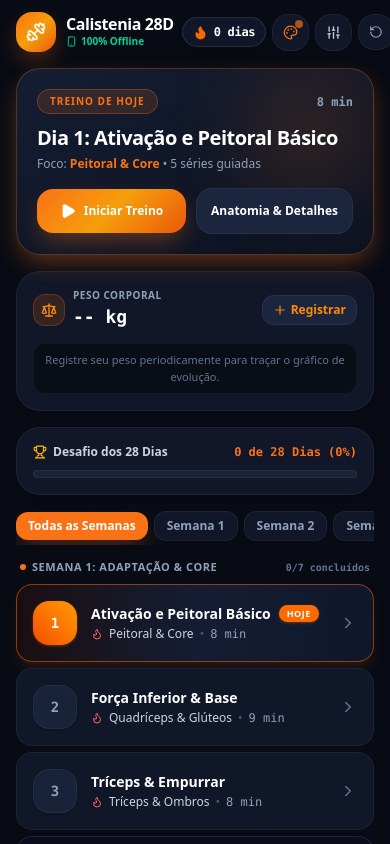
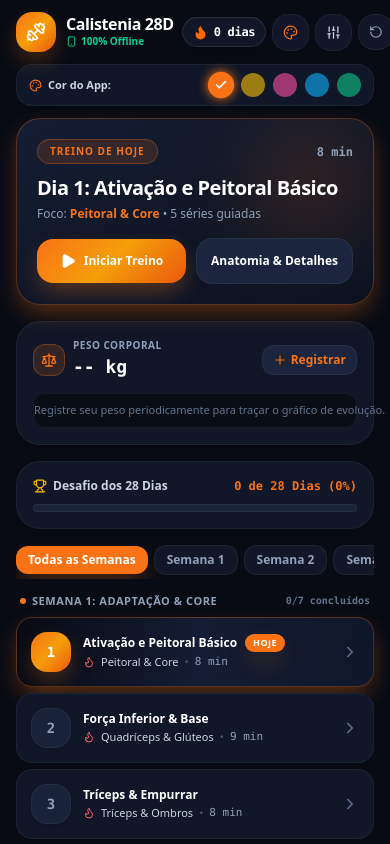
Before and after one commit to heverton-dev/calistenia-28-dias, a React (Vite) app: page / in a window 390 px wide. Shown: the top 844 px of the page. Built offline with nearby package versions, Linux system fonts and the light colour scheme.

Commit message:
feat(ui): dynamic theme switcher, zero-scrollbar, immune mobile timer and responsive single-line cards

```diff
--- a/src/App.tsx
+++ b/src/App.tsx
@@ -9,7 +9,15 @@ import { WorkoutPlayer } from './components/WorkoutPlayer';
 import { WeightTracker } from './components/WeightTracker';
 import { SettingsModal } from './components/SettingsModal';
 import { ThemeSelectorModal } from './components/ThemeSelectorModal';
-import { Flame, Trophy, Play, RotateCcw, Smartphone, Dumbbell, ShieldCheck, Sliders, Palette } from 'lucide-react';
+import { Flame, Trophy, Play, RotateCcw, Smartphone, Dumbbell, ShieldCheck, Sliders, Palette, Check } from 'lucide-react';
+
+const QUICK_THEMES: { id: AppTheme; hex: string; label: string }[] = [
+  { id: 'orange', hex: '#f97316', label: 'Laranja' },
+  { id: 'yellow', hex: '#eab308', label: 'Amarelo' },
+  { id: 'pink', hex: '#ec4899', label: 'Rosa' },
+  { id: 'blue', hex: '#0ea5e9', label: 'Azul' },
+  { id: 'green', hex: '#10b981', label: 'Verde' }
+];
 
 export default function App() {
   const [progress, setProgress] = useState<UserProgress>(loadProgress());
@@ -78,6 +86,8 @@ export default function App() {
     }
   };
 
+  const currentActiveTheme = progress.theme || 'orange';
+
   if (activeWorkout) {
     return (
       <WorkoutPlayer
@@ -97,7 +107,7 @@ export default function App() {
       {/* Main Container */}
       <main className="w-full max-w-md px-4 pt-3 z-10">
         {/* Header Superior Esportivo */}
-        <header className="flex items-center justify-between mb-4 flex-nowrap gap-2">
+        <header className="flex items-center justify-between mb-3 flex-nowrap gap-2">
           <div className="flex items-center gap-2.5 shrink-0">
             <div className="w-10 h-10 rounded-2xl bg-theme-gradient text-white flex items-center justify-center font-black shadow-theme shrink-0">
               <Dumbbell size={20} />
@@ -117,11 +127,11 @@ export default function App() {
               <span className="text-xs font-black font-mono tracking-tight text-white whitespace-nowrap">{progress.currentStreak} dias</span>
             </div>
 
-            {/* Botão de Paleta de Cores */}
+            {/* Botão de Paleta Completa */}
             <button
               onClick={() => setShowThemeModal(true)}
               className="p-2.5 rounded-2xl bg-[#111728] text-slate-300 hover:text-white border border-white/5 active:scale-90 transition-transform relative shrink-0"
-              title="Trocar Cor do Aplicativo (Amarelo, Rosa, Azul, Verde, Laranja)"
+              title="Paleta de Cores"
               aria-label="Cores"
             >
               <Palette size={15} className="text-theme" />
@@ -148,6 +158,38 @@ export default function App() {
             </button>
           </div>
         </header>
+
+        {/* Seletor Rápido de Cores (1 Toque Direto no Dashboard) */}
+        <section className="flex items-center justify-between px-3 py-2 mb-3 bg-[#101728] rounded-2xl border border-white/5 flex-nowrap shadow-sm">
+          <span className="text-[11px] font-bold text-slate-300 flex items-center gap-1.5 whitespace-nowrap shrink-0">
+            <Palette size={13} className="text-theme" />
+            Cor do App:
+          </span>
+          <div className="flex items-center gap-2 shrink-0">
+            {QUICK_THEMES.map(t => {
+              const isActive = currentActiveTheme === t.id;
+              return (
+                <button
+                  key={t.id}
+                  onClick={() => handleSelectTheme(t.id)}
+                  className={`w-6 h-6 rounded-full transition-all active:scale-90 flex items-center justify-center shrink-0 ${
+                    isActive
+                      ? 'scale-110 ring-2 ring-white shadow-lg'
+                      : 'opacity-65 hover:opacity-100 hover:scale-105'
+                  }`}
+                  style={{
+                    backgroundColor: t.hex,
+                    boxShadow: isActive ? `0 0 10px ${t.hex}` : undefined
+                  }}
+                  title={`Mudar para cor ${t.label}`}
+                  aria-label={`Mudar para cor ${t.label}`}
+                >
+                  {isActive && <Check size={12} className="text-white stroke-[3]" />}
+                </button>
+              );
+            })}
+          </div>
+        </section>
 
         {/* Card Principal: Treino Recomendado de Hoje (Estilo BetterMe Pro) */}
         <section className="relative overflow-hidden p-5 sm:p-6 rounded-3xl bg-gradient-to-br from-[#141d33] via-[#101728] to-[#0c1220] border border-theme-subtle shadow-theme mb-4">
@@ -300,6 +342,8 @@ export default function App() {
       {showSettings && (
         <SettingsModal
           settings={progress.settings}
+          currentTheme={currentActiveTheme}
+          onSelectTheme={handleSelectTheme}
           onUpdateSettings={handleUpdateSettings}
           onClose={() => setShowSettings(false)}
         />
@@ -308,7 +352,7 @@ export default function App() {
       {/* Modal de Seleção de Cores do Aplicativo */}
       {showThemeModal && (
         <ThemeSelectorModal
-          currentTheme={progress.theme || 'orange'}
+          currentTheme={currentActiveTheme}
           onSelectTheme={handleSelectTheme}
           onClose={() => setShowThemeModal(false)}
         />
--- a/src/components/DayCard.tsx
+++ b/src/components/DayCard.tsx
@@ -12,9 +12,9 @@ export function DayCard({ day, isCompleted, isCurrent, onClick }: DayCardProps)
   return (
     <button
       onClick={onClick}
-      className={`relative w-full text-left p-4 rounded-2xl transition-all duration-200 border flex items-center justify-between group active:scale-[0.98] ${
+      className={`relative w-full text-left p-3.5 sm:p-4 rounded-2xl transition-all duration-200 border flex items-center justify-between group active:scale-[0.98] ${
         isCurrent
-          ? 'bg-gradient-to-r from-orange-950/30 via-[#141d33] to-[#0f172a] border-orange-500/50 shadow-lg shadow-orange-500/10'
+          ? 'bg-gradient-to-r from-theme-subtle via-[#141d33] to-[#0f172a] border-theme-subtle shadow-theme'
           : isCompleted
           ? 'bg-[#0c1220]/80 border-emerald-500/30'
           : day.isRestDay
@@ -22,55 +22,56 @@ export function DayCard({ day, isCompleted, isCurrent, onClick }: DayCardProps)
           : 'bg-[#101728] border-white/5 hover:border-white/10'
       }`}
     >
-      <div className="flex items-center gap-3.5">
+      <div className="flex items-center gap-3 min-w-0 flex-1 mr-2">
         {/* Marcador do Dia / Status */}
         <div
-          className={`w-11 h-11 rounded-2xl flex items-center justify-center font-black text-sm transition-all shadow-sm ${
+          className={`w-10 h-10 sm:w-11 sm:h-11 rounded-2xl flex items-center justify-center font-black text-sm transition-all shadow-sm shrink-0 ${
             isCompleted
               ? 'bg-emerald-500/20 text-emerald-400 border border-emerald-500/40 shadow-emerald-500/10'
               : isCurrent
-              ? 'bg-gradient-to-tr from-orange-600 to-amber-500 text-white shadow-lg shadow-orange-500/30'
+              ? 'bg-theme-gradient text-white shadow-theme'
               : day.isRestDay
               ? 'bg-purple-500/15 text-purple-300 border border-purple-500/25'
               : 'bg-[#182238] text-slate-400 border border-white/5'
           }`}
         >
           {isCompleted ? (
-            <Check size={20} strokeWidth={3} />
+            <Check size={18} strokeWidth={3} />
           ) : day.isRestDay ? (
-            <Moon size={18} />
+            <Moon size={16} />
           ) : (
             <span className="font-mono">{day.dayNumber}</span>
           )}
         </div>
 
-        <div>
-          <div className="flex items-center gap-2">
-            <span className="text-sm font-black text-white group-hover:text-orange-400 transition-colors">
+        {/* Informações Centrais - Blindadas Contra Quebra */}
+        <div className="min-w-0 flex-1">
+          <div className="flex items-center gap-2 flex-nowrap">
+            <span className="text-xs sm:text-sm font-black text-white group-hover:text-theme transition-colors whitespace-nowrap truncate">
               {day.title}
             </span>
             {isCurrent && !isCompleted && (
-              <span className="text-[9px] font-black uppercase tracking-wider px-2 py-0.5 rounded-full bg-orange-500 text-white shadow-sm shadow-orange-500/30">
+              <span className="text-[9px] font-black uppercase tracking-wider px-2 py-0.5 rounded-full bg-theme text-white shadow-theme whitespace-nowrap shrink-0">
                 Hoje
               </span>
             )}
           </div>
-          <span className="text-xs text-slate-400 flex items-center gap-1.5 mt-0.5">
+          <div className="text-[11px] text-slate-400 flex items-center gap-1.5 mt-0.5 flex-nowrap overflow-hidden">
             {day.isRestDay ? (
-              <span className="text-purple-300 font-medium">Recuperação Muscular</span>
+              <span className="text-purple-300 font-medium whitespace-nowrap truncate">Recuperação Muscular</span>
             ) : (
               <>
-                <Flame size={12} className="text-red-400" />
-                <span className="text-slate-300">{day.focus}</span>
-                <span className="text-slate-600">•</span>
-                <span className="font-mono text-slate-400">{day.estimatedMinutes} min</span>
+                <Flame size={12} className="text-red-400 shrink-0" />
+                <span className="text-slate-300 whitespace-nowrap truncate">{day.focus}</span>
+                <span className="text-slate-600 shrink-0">•</span>
+                <span className="font-mono text-slate-400 whitespace-nowrap shrink-0">{day.estimatedMinutes} min</span>
               </>
             )}
-          </span>
+          </div>
         </div>
       </div>
 
-      <div className="flex items-center text-slate-500 group-hover:text-white transition-colors">
+      <div className="flex items-center text-slate-500 group-hover:text-white transition-colors shrink-0">
         <ChevronRight size={18} />
       </div>
     </button>
--- a/src/components/WeightTracker.tsx
+++ b/src/components/WeightTracker.tsx
@@ -69,26 +69,26 @@ export function WeightTracker({ history, onSaveWeight }: WeightTrackerProps) {
   return (
     <div className="bg-[#111728] p-4 rounded-3xl border border-white/5 shadow-md">
       {/* Top Header */}
-      <div className="flex items-center justify-between mb-3">
-        <div className="flex items-center gap-2">
-          <div className="w-8 h-8 rounded-xl bg-orange-500/15 text-orange-400 flex items-center justify-center border border-orange-500/25">
+      <div className="flex items-center justify-between mb-3 flex-nowrap gap-2">
+        <div className="flex items-center gap-2 min-w-0">
+          <div className="w-8 h-8 rounded-xl bg-theme-subtle text-theme flex items-center justify-center border border-theme-subtle shrink-0">
             <Scale size={16} />
           </div>
-          <div>
-            <span className="text-[10px] text-slate-400 uppercase font-extrabold tracking-wider block">
+          <div className="min-w-0">
+            <span className="text-[10px] text-slate-400 uppercase font-extrabold tracking-wider block whitespace-nowrap">
               Peso Corporal
             </span>
-            <div className="flex items-baseline gap-1.5">
-              <span className="text-lg font-black text-white font-mono">
+            <div className="flex items-baseline gap-1.5 flex-nowrap">
+              <span className="text-lg font-black text-white font-mono whitespace-nowrap">
                 {currentWeight ? `${currentWeight.toFixed(1)} kg` : '-- kg'}
               </span>
               {history.length >= 2 && (
                 <span
-                  className={`text-[11px] font-bold flex items-center font-mono ${
+                  className={`text-[11px] font-bold flex items-center font-mono whitespace-nowrap ${
                     delta <= 0 ? 'text-emerald-400' : 'text-amber-400'
                   }`}
                 >
-                  {delta <= 0 ? <TrendingDown size={12} className="mr-0.5" /> : <TrendingUp size={12} className="mr-0.5" />}
+                  {delta <= 0 ? <TrendingDown size={12} className="mr-0.5 shrink-0" /> : <TrendingUp size={12} className="mr-0.5 shrink-0" />}
                   {delta > 0 ? `+${delta}` : delta} kg
                 </span>
               )}
@@ -98,30 +98,30 @@ export function WeightTracker({ history, onSaveWeight }: WeightTrackerProps) {
 
         <button
           onClick={() => setIsAdding(prev => !prev)}
-          className="text-xs font-bold px-2.5 py-1.5 rounded-xl bg-[#1b253d] text-orange-400 hover:text-white border border-white/5 flex items-center gap-1 active:scale-95 transition-all"
+          className="text-xs font-bold px-2.5 py-1.5 rounded-xl bg-[#1b253d] text-theme hover:text-white border border-white/5 flex items-center gap-1 active:scale-95 transition-all whitespace-nowrap shrink-0"
         >
-          <Plus size={14} />
+          <Plus size={14} className="shrink-0" />
           {isAdding ? 'Fechar' : 'Registrar'}
         </button>
       </div>
 
       {/* Formulário de Registro Rápido */}
       {isAdding && (
-        <form onSubmit={handleSubmit} className="flex gap-2 mb-3 animate-in fade-in duration-200">
+        <form onSubmit={handleSubmit} className="flex gap-2 mb-3 animate-in fade-in duration-200 flex-nowrap">
           <input
             type="number"
             step="0.1"
             placeholder="Ex: 78.5"
             value={inputVal}
             onChange={e => setInputVal(e.target.value)}
-            className="flex-1 bg-[#090d16] border border-white/10 rounded-xl px-3 py-1.5 text-sm text-white font-mono focus:outline-none focus:border-orange-500"
+            className="flex-1 min-w-0 bg-[#090d16] border border-white/10 rounded-xl px-3 py-1.5 text-sm text-white font-mono focus:outline-none focus:border-theme"
             autoFocus
           />
           <button
             type="submit"
-            className="px-4 py-1.5 rounded-xl bg-gradient-to-r from-orange-500 to-amber-500 text-white font-bold text-xs flex items-center gap-1 shadow-md shadow-orange-500/20 active:scale-95"
+            className="px-4 py-1.5 rounded-xl bg-theme-gradient text-white font-bold text-xs flex items-center gap-1 shadow-theme active:scale-95 whitespace-nowrap shrink-0"
           >
-            <Check size={14} />
+            <Check size={14} className="shrink-0" />
             Salvar
           </button>
         </form>
@@ -131,15 +131,9 @@ export function WeightTracker({ history, onSaveWeight }: WeightTrackerProps) {
       {history.length >= 2 ? (
         <div className="relative w-full h-16 bg-[#090d16] rounded-2xl border border-white/5 p-1 flex items-center justify-center overflow-hidden">
           <svg viewBox={`0 0 ${svgWidth} ${svgHeight}`} className="w-full h-full">
-            <defs>
-              <linearGradient id="lineGrad" x1="0%" y1="0%" x2="100%" y2="0%">
-                <stop offset="0%" stopColor="#f97316" />
-                <stop offset="100%" stopColor="#22c55e" />
-              </linearGradient>
-            </defs>
             <polyline
               fill="none"
-              stroke="url(#lineGrad)"
+              stroke="var(--theme-color)"
               strokeWidth="3"
               strokeLinecap="round"
               strokeLinejoin="round"
@@ -152,14 +146,14 @@ export function WeightTracker({ history, onSaveWeight }: WeightTrackerProps) {
                 cy={pt.y}
                 r="4"
                 fill="#f8fafc"
-                stroke="#f97316"
+                stroke="var(--theme-color)"
                 strokeWidth="2"
               />
             ))}
           </svg>
         </div>
       ) : (
-        <p className="text-[11px] text-slate-500 text-center py-2 bg-[#090d16] rounded-xl border border-white/5">
+        <p className="text-[11px] text-slate-500 text-center py-2 bg-[#090d16] rounded-xl border border-white/5 whitespace-nowrap">
           Registre seu peso periodicamente para traçar o gráfico de evolução.
         </p>
       )}
```
Also changed, not shown: src/components/SettingsModal.tsx (+87 -37 lines).
